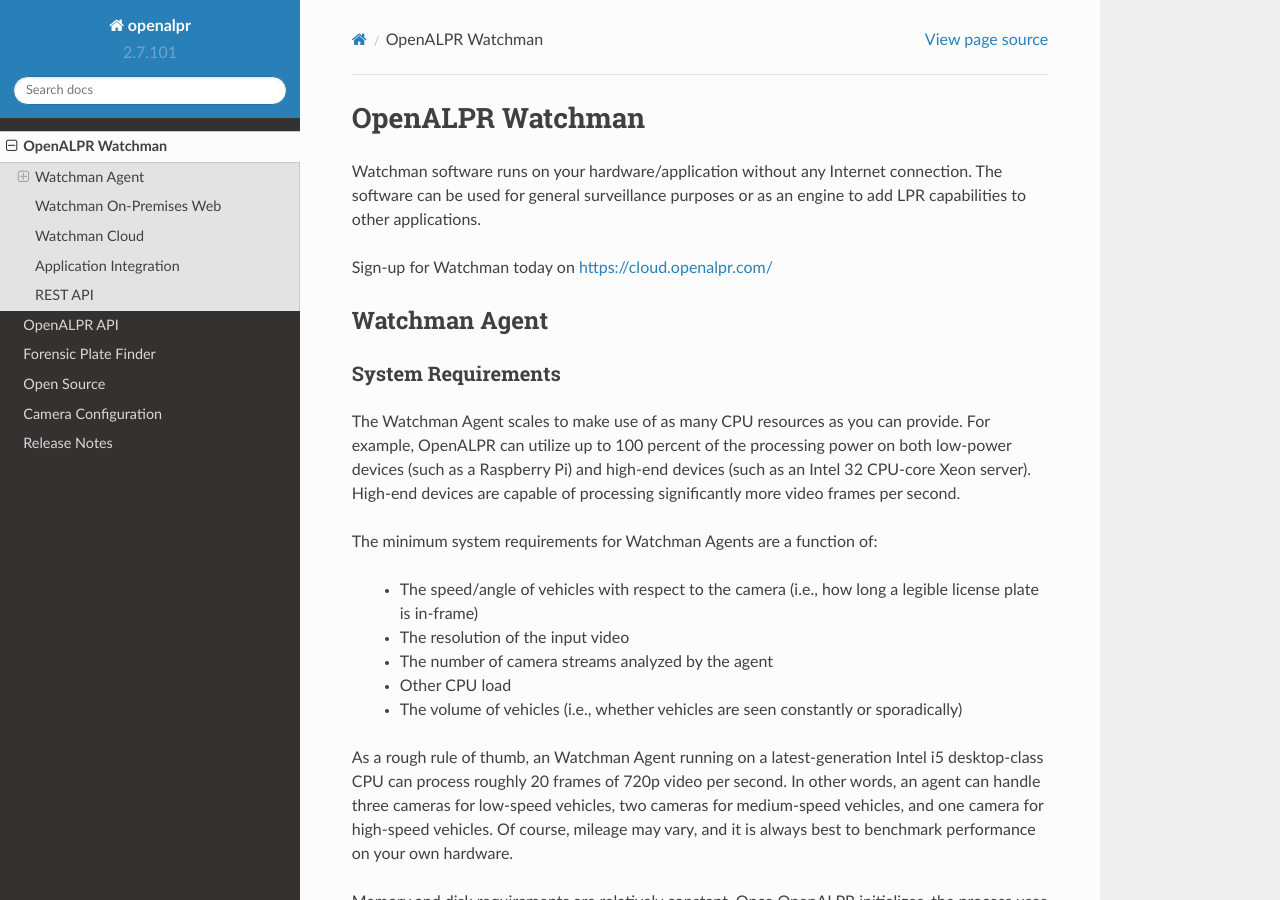
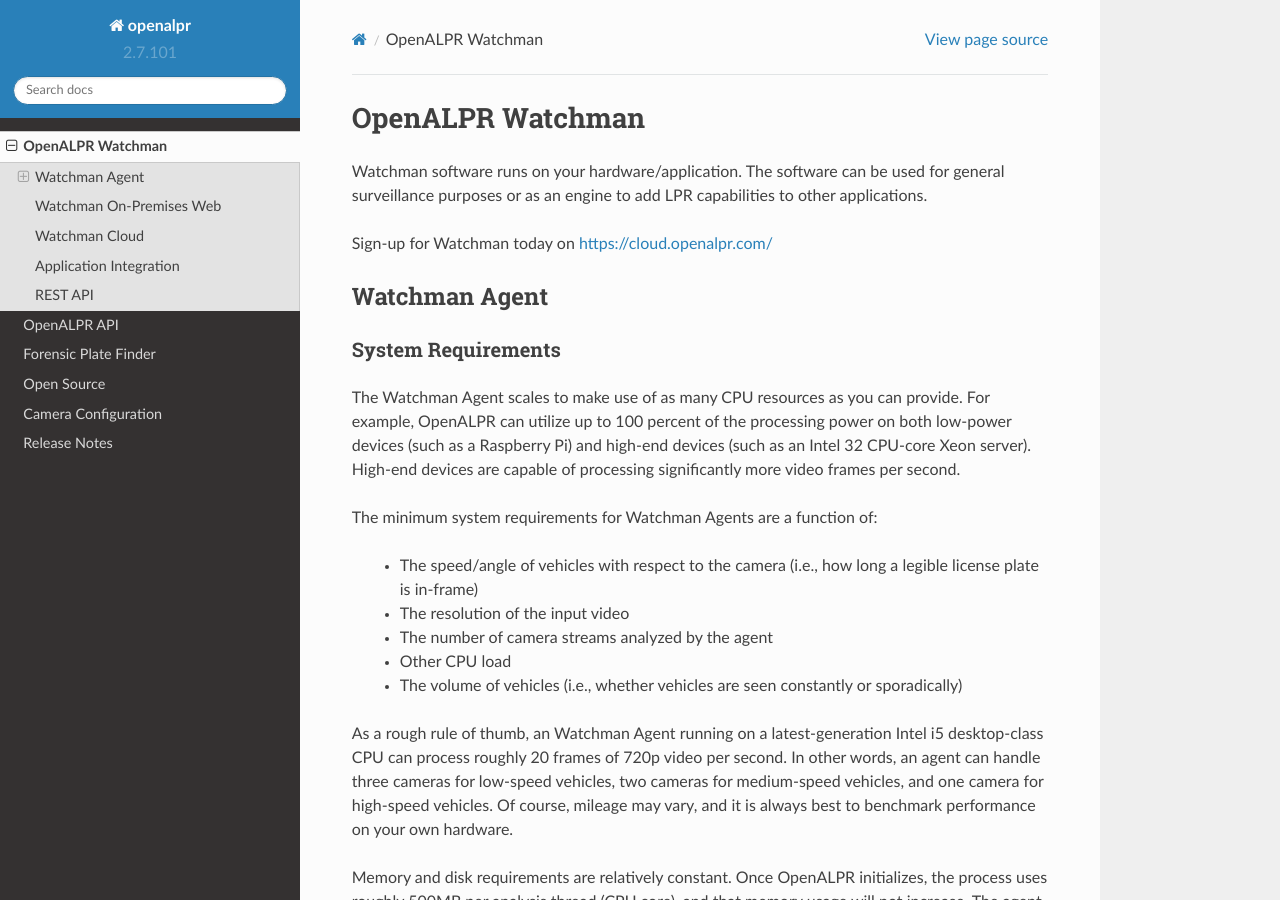
Before and after one commit to openalpr/doc, a Sphinx documentation site: the page built from source/watchman.rst, in a window 1280 px wide and 900 px high. Built offline with Sphinx 7.4.7 and the Read the Docs theme 2.0.0, drawn with Linux system fonts in a browser that asks for light colours.

```diff
--- a/source/watchman.rst
+++ b/source/watchman.rst
@@ -5,7 +5,7 @@
 OpenALPR Watchman
 ********************
 
-Watchman software runs on your hardware/application without any Internet connection. The software can be used for general surveillance purposes or as an engine to add LPR capabilities to other applications.
+Watchman software runs on your hardware/application. The software can be used for general surveillance purposes or as an engine to add LPR capabilities to other applications.
 
 Sign-up for Watchman today on https://cloud.openalpr.com/
 
```
Also changed, not shown: 1 other file.
